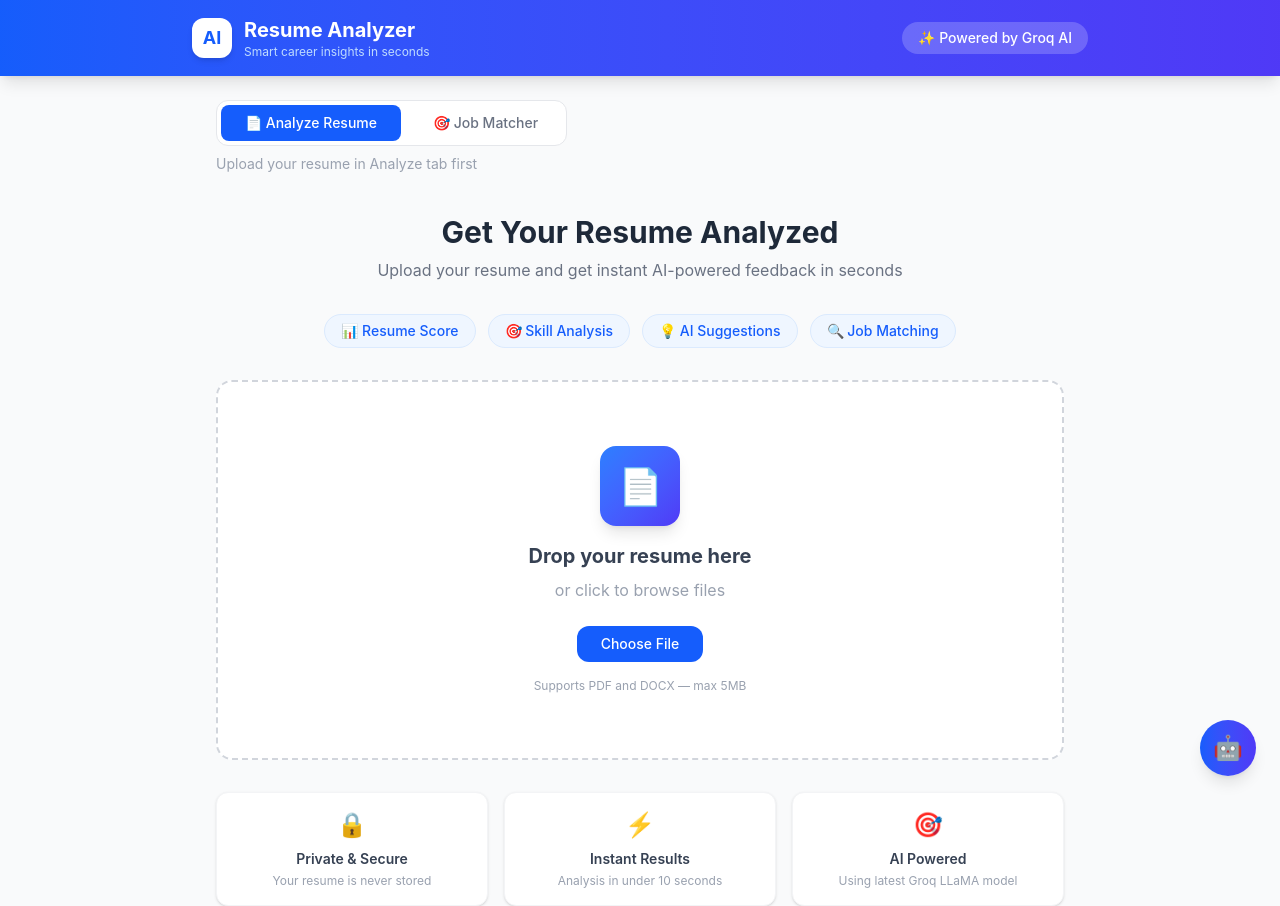
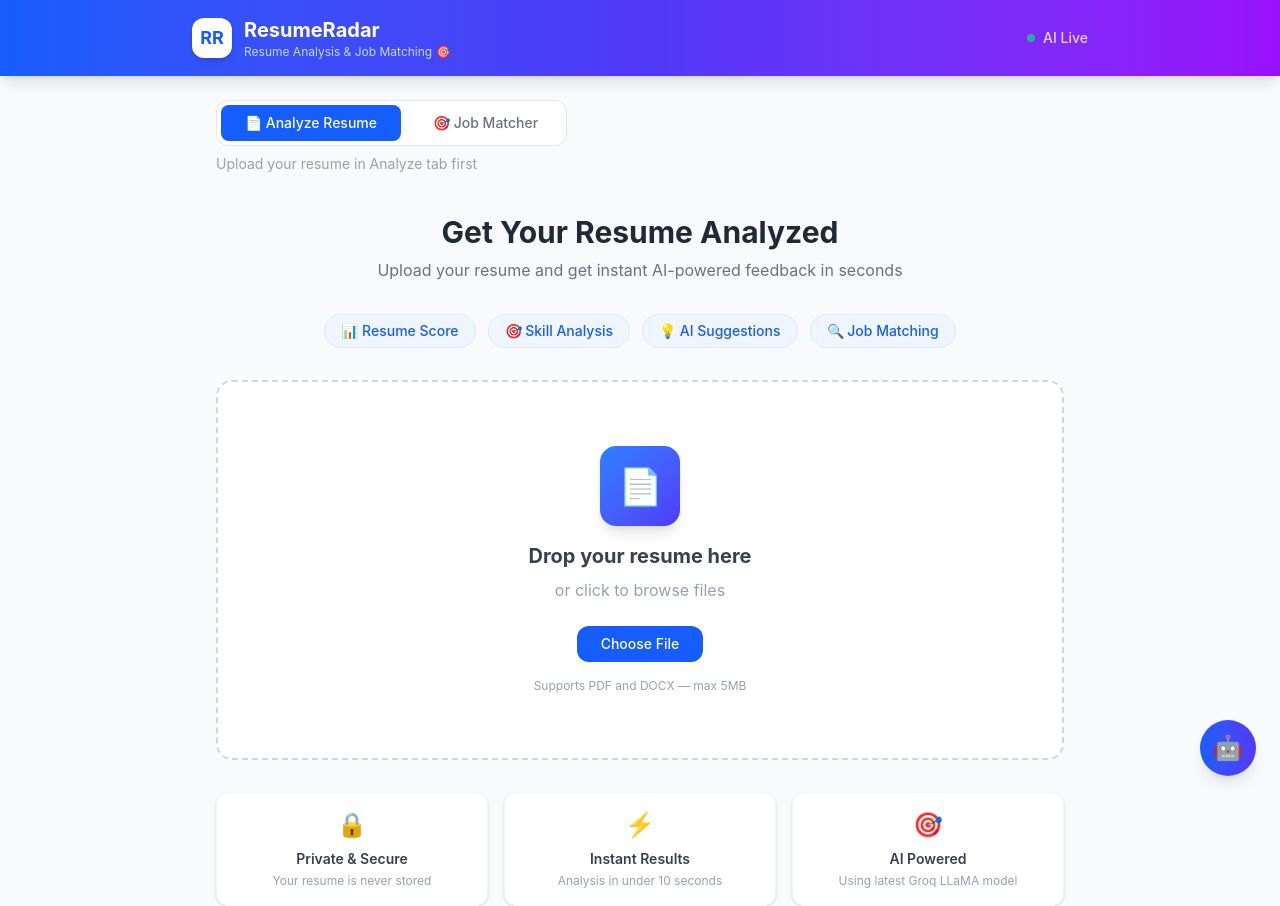
Before and after one commit to Abhi0833-eng/ai_resume_analyzer, a React (Vite) app in the folder client/: page / in a window 1280 px wide. Built offline with nearby package versions, Linux system fonts and the light colour scheme.

Commit message:
update header design

```diff
--- a/client/src/components/Header.jsx
+++ b/client/src/components/Header.jsx
@@ -1,18 +1,19 @@
 function Header() {
   return (
-    <header className="bg-gradient-to-r from-blue-600 to-indigo-600 py-4 px-6 shadow-lg">
+    <header className="bg-gradient-to-r from-blue-600 via-indigo-600 to-purple-600 py-4 px-6 shadow-lg">
       <div className="max-w-4xl mx-auto flex items-center justify-between">
         <div className="flex items-center gap-3">
           <div className="w-10 h-10 bg-white rounded-xl flex items-center justify-center shadow-md">
-            <span className="text-blue-600 font-bold text-lg">AI</span>
+            <span className="text-blue-600 font-bold text-lg">RR</span>
           </div>
           <div>
-            <h1 className="text-xl font-bold text-white">Resume Analyzer</h1>
-            <p className="text-blue-200 text-xs">Smart career insights in seconds</p>
+            <h1 className="text-xl font-bold text-white">ResumeRadar</h1>
+            <p className="text-blue-200 text-xs">Resume Analysis & Job Matching 🎯</p>
           </div>
         </div>
-        <div className="bg-white/20 px-4 py-1.5 rounded-full">
-          <p className="text-white text-sm font-medium">✨ Powered by Groq AI</p>
+        <div className="flex items-center gap-2">
+          <span className="w-2 h-2 bg-green-400 rounded-full animate-pulse"></span>
+          <p className="text-white/80 text-sm font-medium">AI Live</p>
         </div>
       </div>
     </header>
```
